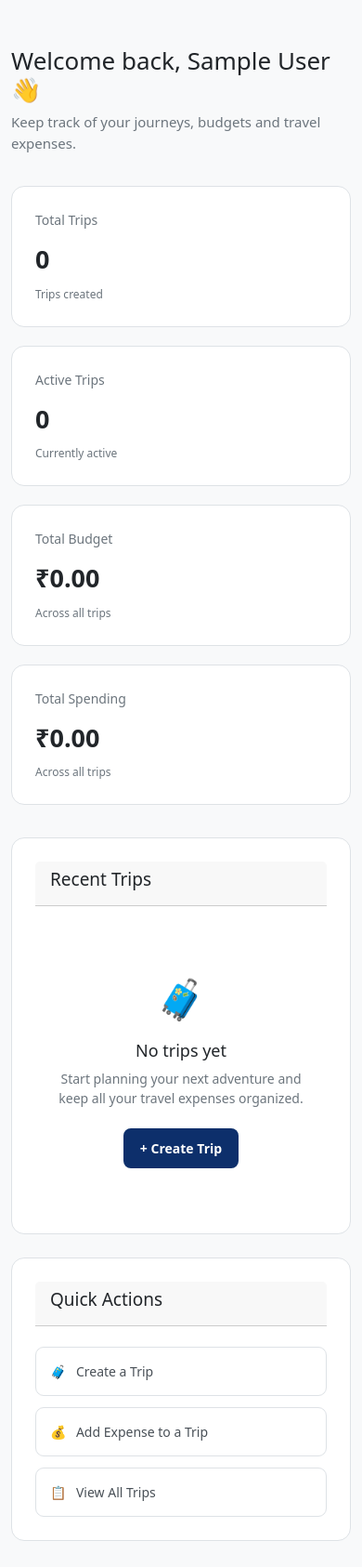
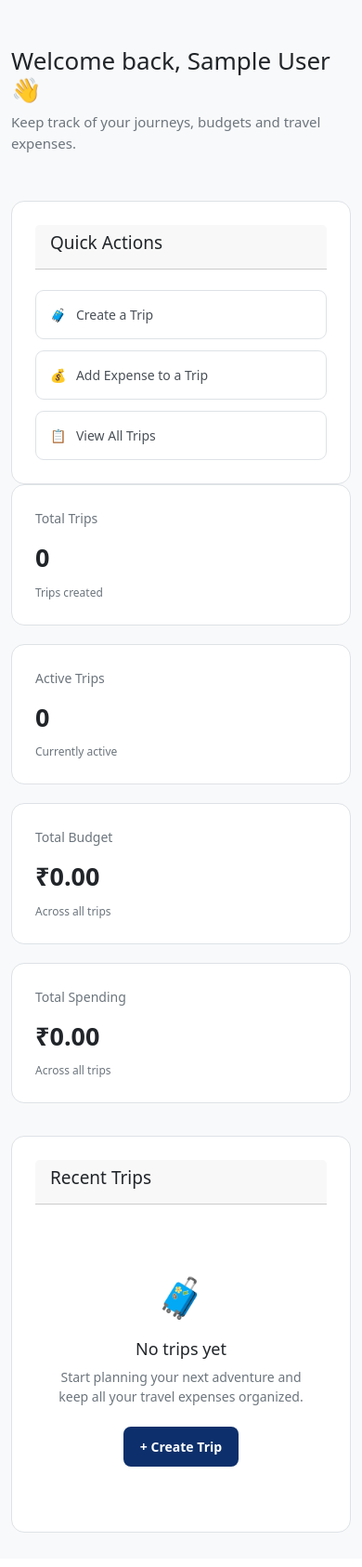
Before and after one commit to kuntal442001/SafarLedger, a Flask app: page /dashboard/ in a window 390 px wide. Shown: the part 171-1857 px from the top of the page at 93% size. After the commit the page ends 1820 px from the top, so only its background shows below. Run offline with Flask 3, Linux system fonts and the light colour scheme; the visitor is signed in with stand-in values (Sample User, id 1); data that the repository does not hold is empty.

Commit message:
design changes

```diff
--- a/app/templates/dashboard/index.html
+++ b/app/templates/dashboard/index.html
@@ -5,7 +5,10 @@
 {% block content %}
 
 <style>
-* { box-sizing: border-box; }
+
+    * {
+        box-sizing: border-box;
+    }
 
     .dashboard-container {
         max-width: 1250px;
@@ -49,7 +52,8 @@
         border-radius: 14px;
         padding: 25px;
 
-            transition: transform 0.2s ease,
+        transition:
+            transform 0.2s ease,
             border-color 0.2s ease;
     }
 
@@ -203,7 +207,8 @@
 
         font-size: 14px;
 
-            transition: background 0.2s ease,
+        transition:
+            background 0.2s ease,
             border-color 0.2s ease;
     }
 
@@ -244,15 +249,60 @@
 
     @media (max-width: 900px) {
 
+        /*
+         * Tablet / Mobile order:
+         *
+         * Welcome
+         * Quick Actions
+         * Statistics
+         * Recent Trips
+         */
+
+        .dashboard-container {
+            display: grid;
+            grid-template-columns: 1fr;
+        }
+
+        .welcome {
+            order: 1;
+        }
+
+        /*
+         * Remove the content-grid wrapper from the visual
+         * layout so Quick Actions and Recent Trips can
+         * participate directly in the dashboard grid.
+         */
+        .content-grid {
+            display: contents;
+        }
+
+        /*
+         * Quick Actions
+         */
+        .content-grid > .card:last-child {
+            order: 2;
+        }
+
+        /*
+         * Statistics
+         */
         .stats {
+            order: 3;
             grid-template-columns: repeat(2, 1fr);
         }
 
-            .content-grid {
-                grid-template-columns: 1fr;
+        /*
+         * Recent Trips
+         */
+        .content-grid > .card:first-child {
+            order: 4;
         }
     }
 
+
+    /* =====================================================
+       MOBILE
+    ===================================================== */
 
     @media (max-width: 600px) {
 
@@ -268,10 +318,17 @@
             padding: 30px 18px;
         }
 
+        .dashboard-container {
+            padding: 30px 18px;
+        }
+
         .welcome h1 {
             font-size: 26px;
         }
 
+        /*
+         * Statistics become one column on phones.
+         */
         .stats {
             grid-template-columns: 1fr;
         }
@@ -284,10 +341,11 @@
         .trip-budget {
             text-align: left;
         }
+
     }
 
+</style>
 
-</style>
 
 <main class="dashboard-container">
 
@@ -307,7 +365,6 @@
         </p>
 
     </section>
-
 
 
     <!-- =================================================
@@ -395,7 +452,6 @@
     </section>
 
 
-
     <!-- =================================================
          CONTENT
     ================================================= -->
@@ -424,7 +480,11 @@
 
                     {% for trip in recent_trips %}
 
-                        <a href="{{ url_for('tours.detail', tour_id=trip.id) }}" class="trip" style="text-decoration: none; color: inherit;">
+                        <a
+                            href="{{ url_for('tours.detail', tour_id=trip.id) }}"
+                            class="trip"
+                            style="text-decoration: none; color: inherit;"
+                        >
 
                             <div class="trip-info">
 
@@ -437,9 +497,13 @@
                                 </p>
 
                                 <p>
+
                                     {{ trip.start_date.strftime("%d %b %Y") }}
+
                                     —
+
                                     {{ trip.end_date.strftime("%d %b %Y") }}
+
                                 </p>
 
                             </div>
@@ -463,7 +527,9 @@
 
                 </div>
 
+
             {% else %}
+
 
                 <div class="empty-state">
 
@@ -489,10 +555,10 @@
 
                 </div>
 
+
             {% endif %}
 
         </div>
-
 
 
         <!-- =================================================
@@ -519,12 +585,14 @@
                     🧳 &nbsp; Create a Trip
                 </a>
 
+
                 <a
                     href="{{ url_for('tours.list_tours') }}"
                     class="action"
                 >
                     💰 &nbsp; Add Expense to a Trip
                 </a>
+
 
                 <a
                     href="{{ url_for('tours.list_tours') }}"
@@ -537,6 +605,7 @@
 
         </div>
 
+
     </section>
 
 
```
Lines whose indentation alone changed are shown as unchanged.
